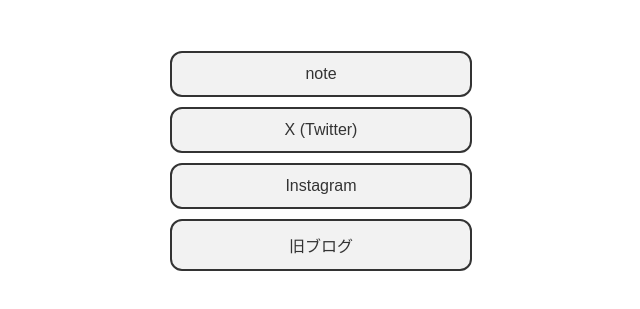
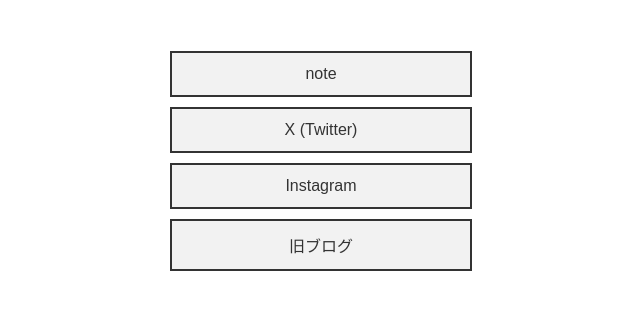
Before and after one commit to VAMRSS/profile, a plain HTML site: page index.html in a window 1280 px wide. Shown: the part 231-540 px from the top of the page, 319-959 px from the left. Drawn offline with Linux system fonts and the light colour scheme.

Commit message:
Update index.html

```diff
--- a/index.html
+++ b/index.html
@@ -26,7 +26,7 @@
   color: #333; /* 文字は濃いグレー系 */
   text-decoration: none;
   border: 2px solid #333; /* 濃いグレーの枠線 */
-  border-radius: 12px; /* より丸める場合は数値を大きく */
+  border-radius: 0px; /* より丸める場合は数値を大きく */
   transition: all 0.3s ease;
 }
 
```
